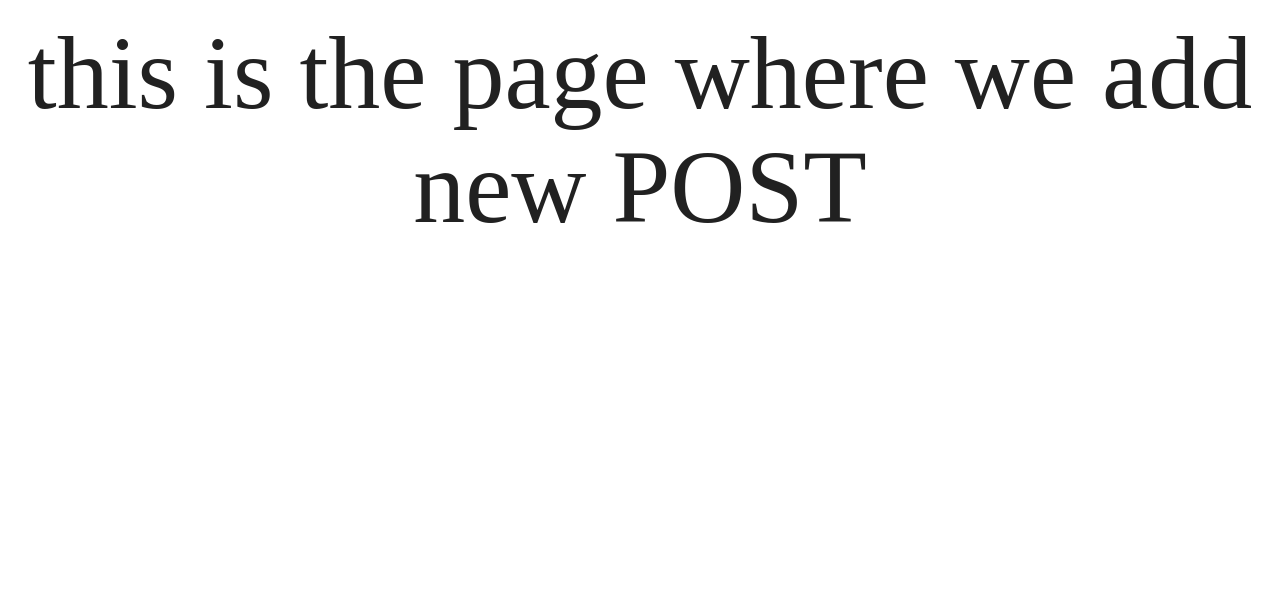
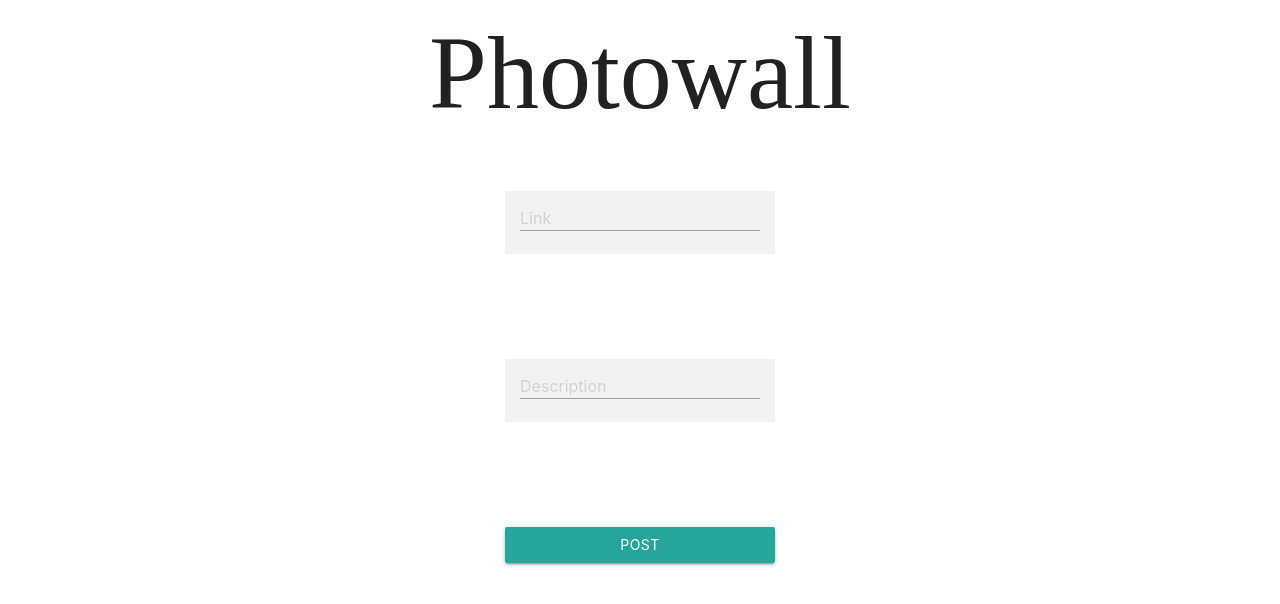
Before and after one commit to t-r-student/fotowall, a React app: page /AddPhoto in a window 1280 px wide. Shown: the top 604 px of the page. Built offline with nearby package versions, Linux system fonts and the light colour scheme.

Commit message:
option to add a photo and description and simultaneosly be redirected within an application

```diff
--- a/src/components/AddPhoto.js
+++ b/src/components/AddPhoto.js
@@ -1,11 +1,76 @@
 import React from 'react';
 
+const styles = {
+    form : {
+        background : "white",
+        margin: "0 auto",
+        maxWidth: "360px",
+        padding: "45px",
+        textAlign: "center"
+    },
+    formInput : {
+        background : "#f2f2f2",
+        width: "100%",
+        border: "none",
+        padding: "15px",
+        boxSizing: "border-box",
+        fontSize: "14px",
+        margin: "0 0 15px"
+    },
+    button : {
+        width : "100%",
+        border: "none",
+        textTransform: "uppercase"
+    }
+
+}
+
 class AddPhoto extends React.Component{
+    constructor(){
+        super()
+        this.handleSubmit = this.handleSubmit.bind(this);
+    }
+
+    handleSubmit(event){
+        event.preventDefault();
+        const imageLink  = event.target.elements.link.value;
+        const description  = event.target.elements.description.value;
+        const post = {
+            id : Number(new Date()),
+            description : description,
+            imageLink : imageLink
+        }
+        if (imageLink && description) {
+            this.props.onAddPhoto(post)
+        }
+    }
+
     render(){
-        return(
-            <h1>
-                this is the page where we add new POST
-            </h1>
+        const {form : form, formInput : formInput, button : button} = styles;
+     return(
+       <div>
+           <h1>Photowall</h1>
+         <form onSubmit={this.handleSubmit}>
+           <div className="row" style={form}>
+              <div className="col" style={formInput}>
+
+                <input type="text" className="form-control"  placeholder="Link"
+                       name="link"/>
+              </div>
+           </div>
+           <div className="row" style={form}>
+              <div className="col" style={formInput}>
+
+                <input type="text" className="form-control" placeholder="Description"
+                       name="description" />
+
+              </div>
+           </div>
+           <div className="row" style={form}>
+                <button className="btn btn-primary" style={button}> Post </button>
+           </div>
+         </form>
+       </div>
         )
     }
 }
--- a/src/components/Main.js
+++ b/src/components/Main.js
@@ -12,23 +12,24 @@ class Main extends React.Component{
         super()
         this.state= {
             posts : [{
-                id: "0",
+                id: 0,
                 description: "beautifull landscape",
                 imageLink: "http://costaszissis.com/wp-content/uploads/2015/06/nature_05-400x400.jpg"
             },
             {
-                id: "1",
+                id: 1,
                 description: "sport",
                 imageLink: "http://media.ussportscamps.com/media/images/basketball/nike/_400x400_crop_top-center_75/nike_thumbnail_400x400_1.jpg"
             }],
-            screen : 'photos'
         }
         this.removePhoto = this.removePhoto.bind(this);
-        console.log('constructor');
-        this.navigate = this.navigate.bind(this);
     }
 
-
+    addPhoto(postSubmited){
+        this.setState(state => ({
+            state : state.posts.concat([postSubmited])
+        }))
+    }
 
 
     removePhoto(postRemoved){
@@ -43,14 +44,8 @@ class Main extends React.Component{
         console.log(this.state);
     }
 
-    navigate(){
-        this.setState({
-            screen : 'addPhoto'
-        })
-    }
-
     render(){
-        console.log('render');
+        console.log(this.state.posts)
         return <div>
                 <Route exact path='/' render={() => (
                     <div>
@@ -63,13 +58,14 @@ class Main extends React.Component{
                 </div>
                 )}/>
 
-                {/* <Route path="/AddPhoto" render={() => (
-                    <div>
-                    <AddPhoto/>
-                </div>
-                )}        */}
+                {/* <Route path="/AddPhoto"render={() =>(<div><AddPhoto/></div> )}*/}
 
-                <Route path="/AddPhoto" component={AddPhoto}/>
+                <Route path="/AddPhoto" render = { ({history}) => (
+                    <AddPhoto onAddPhoto={(addedPost) => {
+                        this.addPhoto(addedPost)
+                        history.push('/')
+                    }}/>
+                )} />
 
             </div>
 
--- a/src/components/Photowall.js
+++ b/src/components/Photowall.js
@@ -8,9 +8,6 @@ const btnStyle = {
         display: "table",
         padding: "40px",
         fontSize: "20px"
-        // background: "url('https://image.flaticon.com/icons/svg/16/16909.svg')",
-        // backgroundSize: "contain",
-        // border: "none"
 }
 
 const photoGrid = {
@@ -32,7 +29,11 @@ function Photowall(props){
             </div>
             <div className="rwo">
                 <div className="col s12" style={photoGrid}>
-                    {props.posts.map(function(post, index){
+                    {props.posts
+                    .sort(function(x,y){
+                        return y.id - x.id
+                    })
+                    .map(function(post, index){
                         return <div className="col">
                                     <Photo key={index} post={post} onRemovePhoto={props.onRemovePhoto}/>
                                </div>
```
Also changed, not shown: src/styles/stylesheet.css (line endings or trailing spaces).
